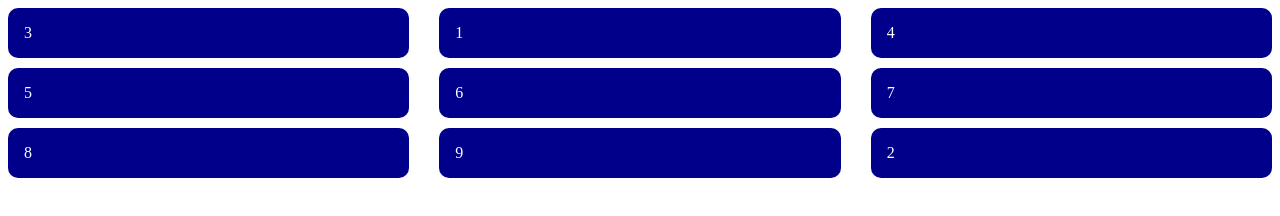
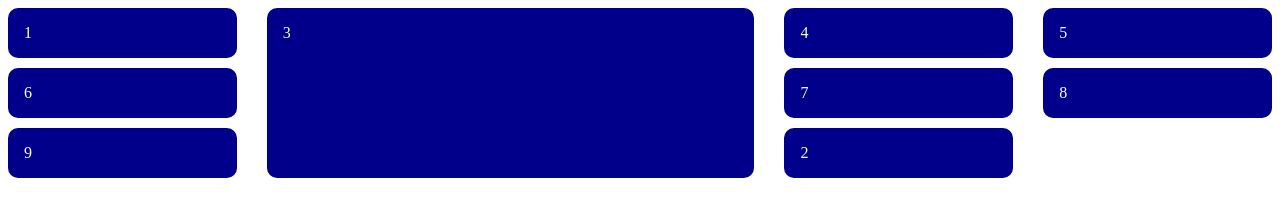
Before and after one commit to born-to-be-mad/css, a plain HTML site: page css-grid/css-grid-04-templates.html in a window 1280 px wide. Drawn offline with Linux system fonts and the light colour scheme.

Commit message:
Css grid: manage rows and columns

```diff
--- a/css-grid/css-grd-04.css
+++ b/css-grid/css-grd-04.css
@@ -11,7 +11,7 @@ body {
   /* FRACTIONS */
   /* grid-template-columns: 200px 1fr 100px; */
   /* grid-template-columns: 200px 1fr 50px 2fr; */
-  grid-template-columns: repeat(3, 1fr);
+  grid-template-columns: repeat(5, 1fr);
 
   /*grid-template-rows: 300px 80px; */
   grid-template-rows: repeat(4, auto);
@@ -25,6 +25,8 @@ body {
 
 .item:nth-child(3) {
   order: -1; /* make item 3 first */
+  grid-column: 2 / span 2; /* start from 2nd line and take 2 columns */
+  grid-row: 1 / span 3; /* start from 1st column and take 3 rows */
 }
 
 .item:nth-child(2) {
```
